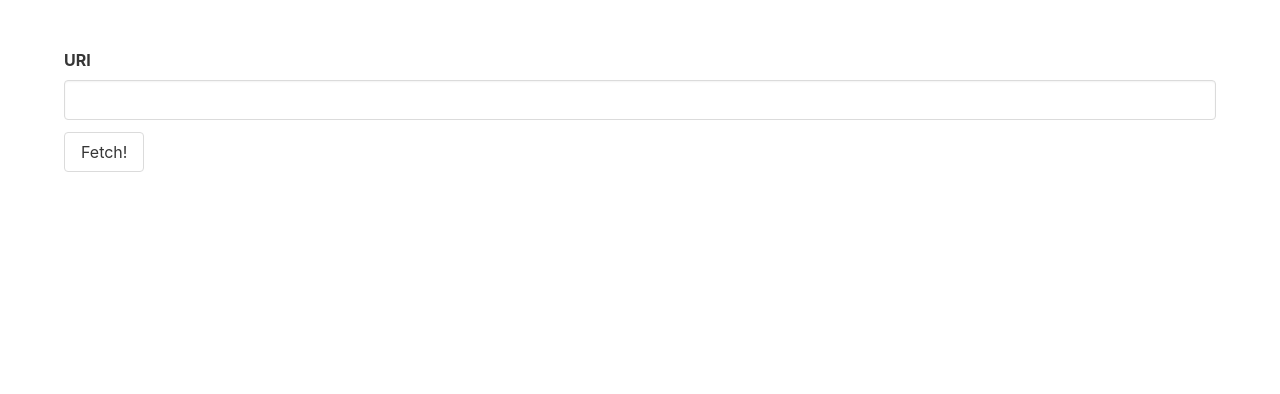
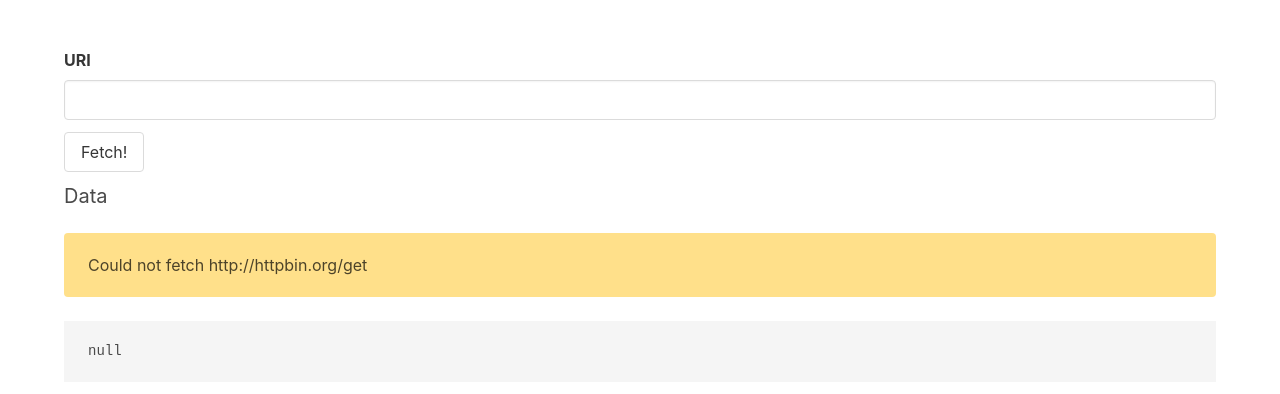
Before and after one commit to akloboucnik/qntln-js-workshop, a React (Create React App) app: page / in a window 1280 px wide. Shown: the top 394 px of the page. Built offline with nearby package versions, Linux system fonts and the light colour scheme; no server answers.

Commit message:
Fetcher with internal state

```diff
--- a/package.json
+++ b/package.json
@@ -4,6 +4,7 @@
   "private": true,
   "dependencies": {
     "bulma": "^0.6.1",
+    "flow-bin": "^0.59.0",
     "react": "^16.1.0",
     "react-dom": "^16.1.0",
     "react-redux": "^5.0.6",
@@ -15,6 +16,7 @@
     "start": "react-scripts start",
     "build": "react-scripts build",
     "test": "react-scripts test --env=jsdom",
-    "eject": "react-scripts eject"
+    "eject": "react-scripts eject",
+    "flow": "flow"
   }
 }
--- a/src/App.js
+++ b/src/App.js
@@ -1,14 +1,17 @@
+// @flow
 import 'bulma/css/bulma.css';
 import React, { Component } from 'react';
 
 import { Fetcher } from './components/Fetcher';
 
-class App extends Component {
+const DEFAULT_URL = 'http://httpbin.org/get'
+
+class App extends Component<*> {
   render() {
     return (
       <section className='section is-flex'>
           <div className='container'>
-            <Fetcher />
+            <Fetcher defaultUrl={DEFAULT_URL} />
           </div>
       </section>
     );
--- a/src/components/Fetcher.js
+++ b/src/components/Fetcher.js
@@ -1,20 +1,62 @@
+// @flow
 import React, { Component } from 'react'
 
 
-export class Fetcher extends Component {
+type Props = {
+    defaultUrl: string
+}
+
+type State = {
+    data: ?Object,
+    uri: ?string,
+    msg: ?string,
+    errMsg: ?string
+}
+
+export class Fetcher extends Component<Props, State> {
+    componentDidMount () {
+        const { defaultUrl } = this.props
+        this.fetchUri(defaultUrl)
+    }
+
+    fetchUri = (uri: string) => {
+        fetch(uri).then(r => r.ok ? r.json() : {}).then(data => {
+            this.setState({ data, msg: `Fetched ${uri}!`, errMsg: null })
+        }).catch(e => {
+            this.setState({ data: null, msg: null, errMsg: `Could not fetch ${uri}` })
+        })
+    }
+
     render () {
+        const { data = null, msg, errMsg } = (this.state || {})
         return (
             <div className='fetcher container'>
                 <div className='field'>
-                    <label className='label' for='uri'>URI</label>
+                    <label className='label' htmlFor='uri'>URI</label>
                     <div className='control'>
-                        <input className='input' type='text' id='uri'/>
+                        <input className='input' type='text' id='uri' onChange={e => this.setState({ uri: e.target.value })}/>
                     </div>
                 </div>
                 <div className='field'>
                     <div className='control'>
-                        <input className='button' type='submit' value='Fetch!' />
+                        <input className='button' type='submit' value='Fetch!' onClick={(e) => this.state.uri && this.fetchUri(this.state.uri)}/>
                     </div>
+                </div>
+                <div className='container'>
+                    <h1 className='subtitle'>Data</h1>
+                    {msg && (
+                        <div className='notification is-success'>
+                            {msg}
+                        </div>
+                    )}
+                    {errMsg && (
+                        <div className='notification is-warning'>
+                            {errMsg}
+                        </div>
+                    )}
+                    <pre>
+                        {JSON.stringify(data, null, 2)}
+                    </pre>
                 </div>
             </div>
         )
```
Also changed, not shown: 2 other files (tests, documents, lock files or other folders).
